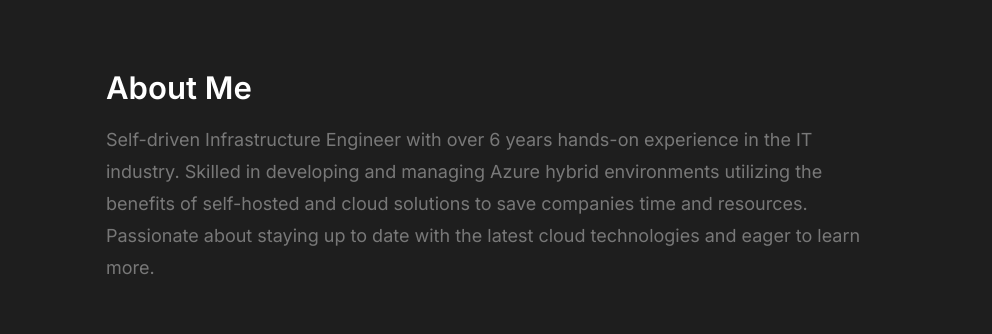
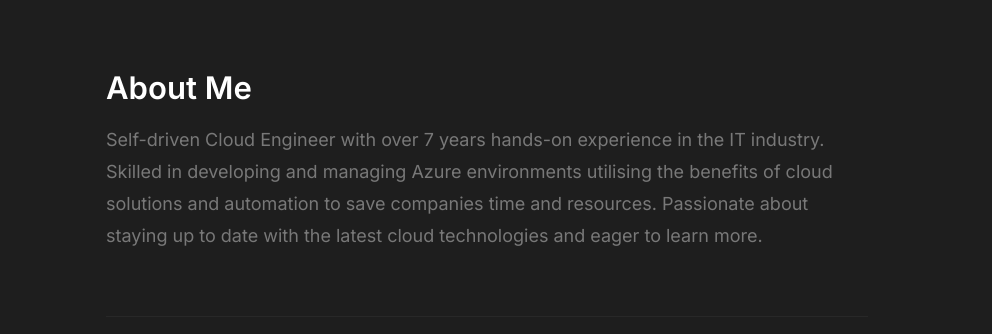
Before and after one commit to Billy-2727/aws-cloud-resume, a plain HTML site: page website/index.html in a window 1280 px wide. Shown: the part 940-1274 px from the top of the page, 288-1280 px from the left. Drawn offline with Linux system fonts and the light colour scheme; no server answers.

Commit message:
CV Update

```diff
--- a/website/index.html
+++ b/website/index.html
@@ -112,9 +112,10 @@
             <div class="column large-9 tab-12 s-about__content">
                 <h3>About Me</h3>
                 <p>
-                    Self-driven Infrastructure Engineer with over 6 years hands-on experience in the IT industry.
-                    Skilled in developing and managing Azure hybrid environments utilizing the benefits of self-hosted and cloud solutions to save companies time and resources.
-                    Passionate about staying up to date with the latest cloud technologies and eager to learn more.
+                    Self-driven Cloud Engineer with over 7 years hands-on experience in the IT industry. Skilled in
+                    developing and managing Azure environments utilising the benefits of cloud solutions and
+                    automation to save companies time and resources. Passionate about staying up to date with the
+                    latest cloud technologies and eager to learn more.
                 </p>
 
                 <hr>
```
